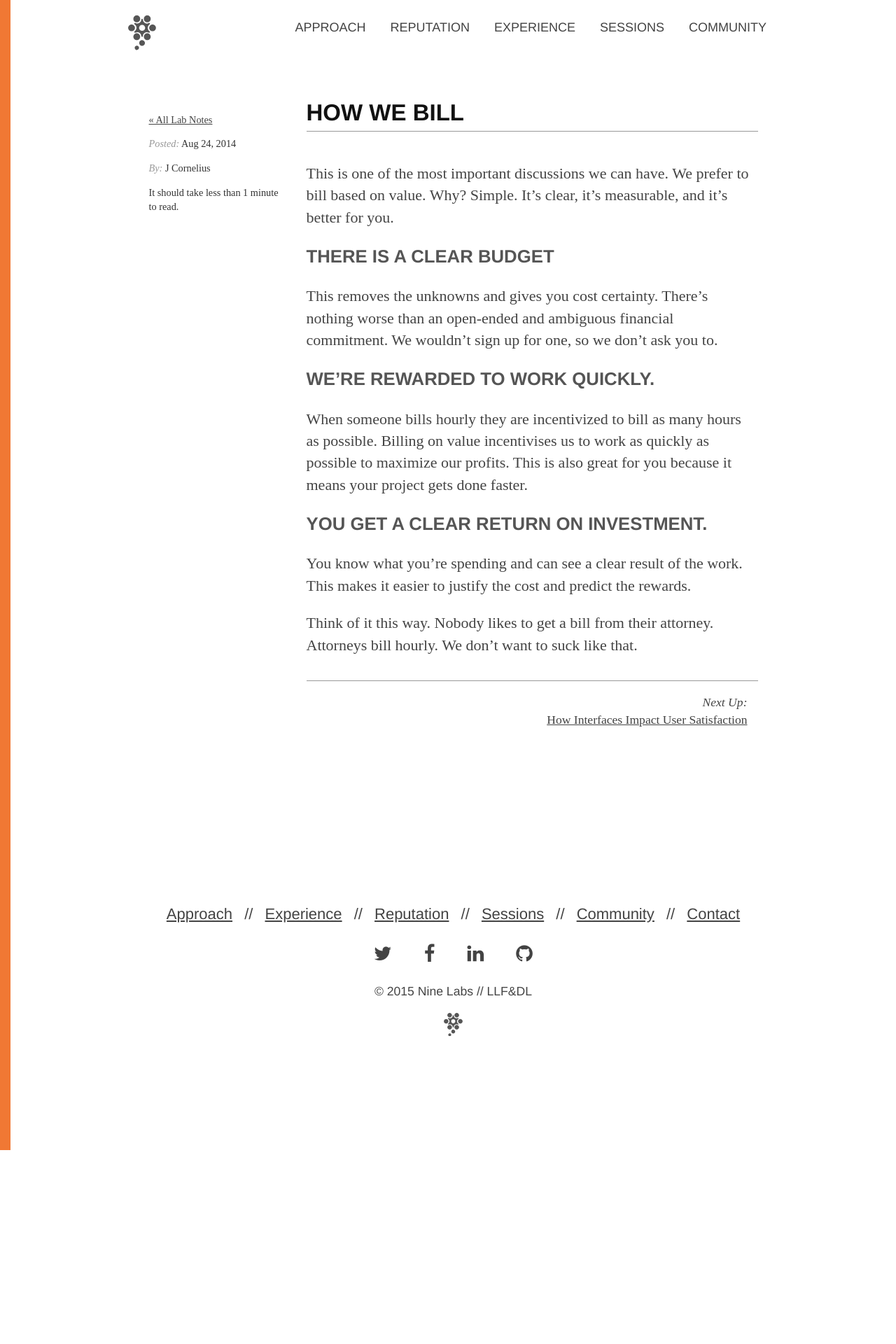
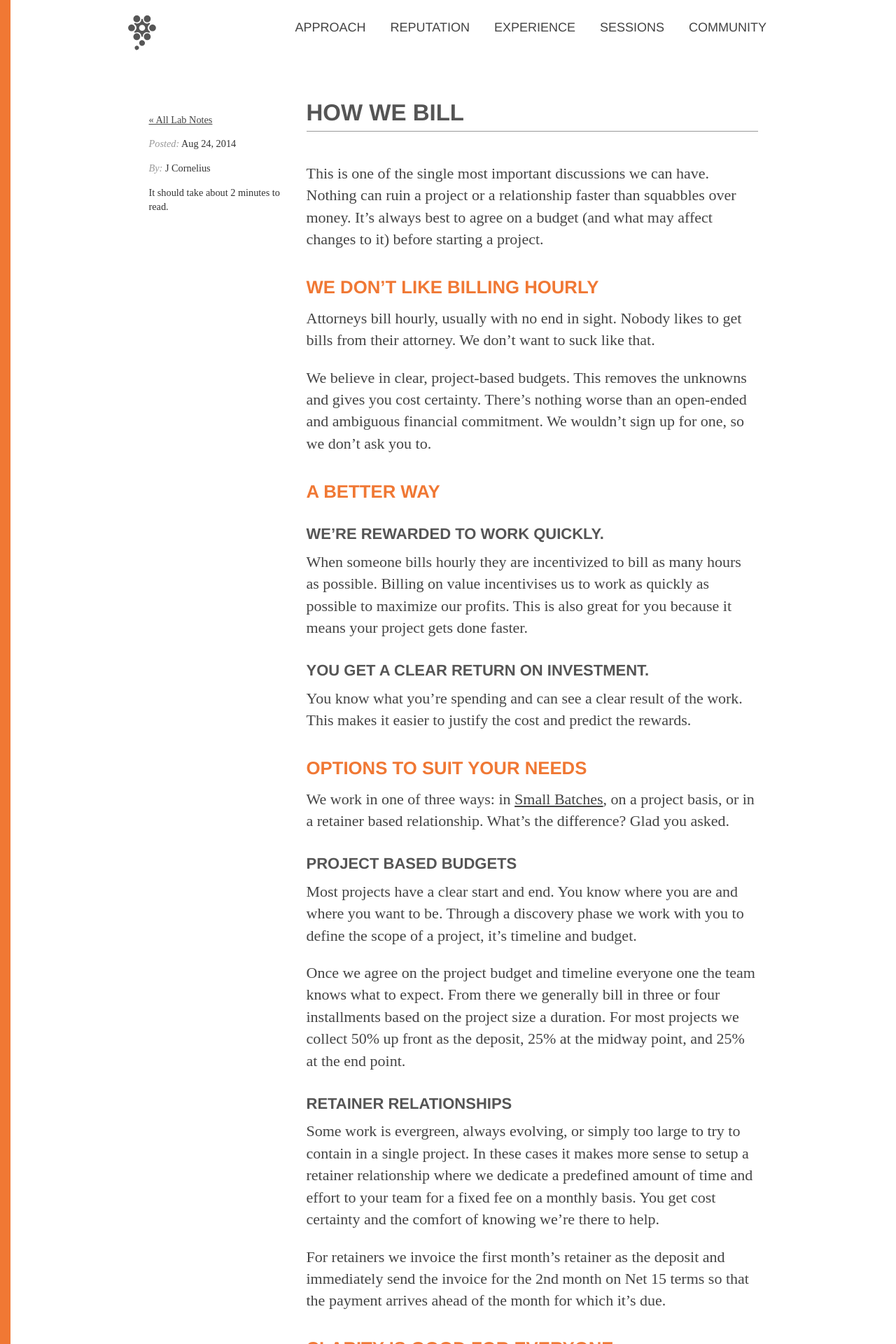
Before and after one commit to ninelabs/ninelabs.com, a Jekyll site: the page built from _posts/2014-08-24-how-we-bill.md, in a window 1280 px wide. Shown: the top 1920 px of the page at 70% size. Built offline with Jekyll 4.4.1, drawn with Linux system fonts in a browser that asks for light colours; nearby versions of some CDN libraries; Markdown is read by kramdown in place of the engine named in the settings; before the commit the page ends 1643 px from its top, so only the background shows below that; some of the changed text lies outside the part shown.

Commit message:
tweaked post header styles. updated the how we bill article.
Signed-off-by: J Cornelius <github@jcornelius.com>

```diff
--- a/_posts/2014-08-24-how-we-bill.md
+++ b/_posts/2014-08-24-how-we-bill.md
@@ -2,17 +2,36 @@
 layout: notes
 title: How We Bill
 author: J Cornelius
-category: playbook
+categories: [notes, playbook]
 ---
-This is one of the most important discussions we can have. We prefer to bill based on value. Why? Simple. It&rsquo;s clear, it&rsquo;s measurable, and it&rsquo;s better for you.
+This is one of the single most important discussions we can have. Nothing can ruin a project or a relationship faster than squabbles over money. It&rsquo;s always best to agree on a budget (and what may affect changes to it) before starting a project.
 
-### There is a clear budget
-This removes the unknowns and gives you cost certainty. There&rsquo;s nothing worse than an open-ended and ambiguous financial commitment. We wouldn&rsquo;t sign up for one, so we don&rsquo;t ask you to.
+### We Don&rsquo;t Like Billing Hourly
+Attorneys bill hourly, usually with no end in sight. Nobody likes to get bills from their attorney. We don&rsquo;t want to suck like that.
 
-### We&rsquo;re rewarded to work quickly.
+We believe in clear, project-based budgets. This removes the unknowns and gives you cost certainty. There&rsquo;s nothing worse than an open-ended and ambiguous financial commitment. We wouldn&rsquo;t sign up for one, so we don&rsquo;t ask you to.
+
+### A Better Way
+
+#### We&rsquo;re rewarded to work quickly.
 When someone bills hourly they are incentivized to bill as many hours as possible. Billing on value incentivises us to work as quickly as possible to maximize our profits. This is also great for you because it means your project gets done faster.
 
-### You get a clear return on investment.
+#### You get a clear return on investment.
 You know what you&rsquo;re spending and can see a clear result of the work. This makes it easier to justify the cost and predict the rewards.
 
-Think of it this way. Nobody likes to get a bill from their attorney. Attorneys bill hourly. We don&rsquo;t want to suck like that.
+### Options to Suit Your Needs
+
+We work in one of three ways: in [Small Batches](/sessions/), on a project basis, or in a retainer based relationship. What&rsquo;s the difference? Glad you asked.
+
+#### Project Based Budgets
+Most projects have a clear start and end. You know where you are and where you want to be. Through a discovery phase we work with you to define the scope of a project, it&rsquo;s timeline and budget.
+
+Once we agree on the project budget and timeline everyone one the team knows what to expect. From there we generally bill in three or four installments based on the project size a duration. For most projects we collect 50% up front as the deposit, 25% at the midway point, and 25% at the end point.
+
+#### Retainer Relationships
+Some work is evergreen, always evolving, or simply too large to try to contain in a single project. In these cases it makes more sense to setup a retainer relationship where we dedicate a predefined amount of time and effort to your team for a fixed fee on a monthly basis. You get cost certainty and the comfort of knowing we&rsquo;re there to help.
+
+For retainers we invoice the first month&rsquo;s retainer as the deposit and immediately send the invoice for the 2nd month on Net 15 terms so that the payment arrives ahead of the month for which it&rsquo;s due.
+
+### Clarity is Good For Everyone
+Being open and transparent about our billing practices helps make a difficult conversation easier. It&rsquo;s part of our core belief that working together is best when it&rsquo;s friendly and collaborative. The way it should be.
--- a/css/styles.css
+++ b/css/styles.css
@@ -1,5 +1,5 @@
 /*! normalize.css v2.1.3 | MIT License | git.io/normalize */
-/* line 22, ../_sass/_normalize.scss */
+/* line 11, ../_sass/_normalize.scss */
 article,
 aside,
 details,
@@ -15,7 +15,7 @@ summary {
   display: block;
 }
 
-/* line 32, ../_sass/_normalize.scss */
+/* line 30, ../_sass/_normalize.scss */
 audio,
 canvas,
 video {
@@ -28,7 +28,7 @@ audio:not([controls]) {
   height: 0;
 }
 
-/* line 52, ../_sass/_normalize.scss */
+/* line 51, ../_sass/_normalize.scss */
 [hidden],
 template {
   display: none;
@@ -56,7 +56,7 @@ a:focus {
   outline: thin dotted;
 }
 
-/* line 105, ../_sass/_normalize.scss */
+/* line 104, ../_sass/_normalize.scss */
 a:active,
 a:hover {
   outline: 0;
@@ -73,7 +73,7 @@ abbr[title] {
   border-bottom: 1px dotted;
 }
 
-/* line 136, ../_sass/_normalize.scss */
+/* line 135, ../_sass/_normalize.scss */
 b,
 strong {
   font-weight: bold;
@@ -97,7 +97,7 @@ mark {
   color: #000;
 }
 
-/* line 174, ../_sass/_normalize.scss */
+/* line 171, ../_sass/_normalize.scss */
 code,
 kbd,
 pre,
@@ -121,7 +121,7 @@ small {
   font-size: 80%;
 }
 
-/* line 208, ../_sass/_normalize.scss */
+/* line 207, ../_sass/_normalize.scss */
 sub,
 sup {
   font-size: 75%;
@@ -168,7 +168,7 @@ legend {
   padding: 0;
 }
 
-/* line 288, ../_sass/_normalize.scss */
+/* line 285, ../_sass/_normalize.scss */
 button,
 input,
 select,
@@ -178,19 +178,19 @@ textarea {
   margin: 0;
 }
 
-/* line 300, ../_sass/_normalize.scss */
+/* line 299, ../_sass/_normalize.scss */
 button,
 input {
   line-height: normal;
 }
 
-/* line 312, ../_sass/_normalize.scss */
+/* line 311, ../_sass/_normalize.scss */
 button,
 select {
   text-transform: none;
 }
 
-/* line 327, ../_sass/_normalize.scss */
+/* line 324, ../_sass/_normalize.scss */
 button,
 html input[type="button"],
 input[type="reset"],
@@ -199,13 +199,13 @@ input[type="submit"] {
   cursor: pointer;
 }
 
-/* line 337, ../_sass/_normalize.scss */
+/* line 336, ../_sass/_normalize.scss */
 button[disabled],
 html input[disabled] {
   cursor: default;
 }
 
-/* line 347, ../_sass/_normalize.scss */
+/* line 346, ../_sass/_normalize.scss */
 input[type="checkbox"],
 input[type="radio"] {
   box-sizing: border-box;
@@ -220,13 +220,13 @@ input[type="search"] {
   box-sizing: content-box;
 }
 
-/* line 371, ../_sass/_normalize.scss */
+/* line 370, ../_sass/_normalize.scss */
 input[type="search"]::-webkit-search-cancel-button,
 input[type="search"]::-webkit-search-decoration {
   -webkit-appearance: none;
 }
 
-/* line 380, ../_sass/_normalize.scss */
+/* line 379, ../_sass/_normalize.scss */
 button::-moz-focus-inner,
 input::-moz-focus-inner {
   border: 0;
@@ -255,7 +255,7 @@ main, .navigation {
   padding-left: 15px;
   padding-right: 15px;
 }
-/* line 13, ../_sass/_mixins.scss */
+/* line 12, ../_sass/_mixins.scss */
 main:before, .navigation:before, main:after, .navigation:after {
   content: " ";
   display: table;
@@ -270,7 +270,7 @@ main > div, .media, #home .trio, .logos, .names, .quotes, #team .the-huddle, .se
   clear: both;
   margin-bottom: 1em;
 }
-/* line 13, ../_sass/_mixins.scss */
+/* line 12, ../_sass/_mixins.scss */
 main > div:before, .media:before, #home .trio:before, .logos:before, .names:before, .quotes:before, #team .the-huddle:before, .session-options:before, .post-excerpt-container:before, .posts-page-navigation:before, main > div:after, .media:after, #home .trio:after, .logos:after, .names:after, .quotes:after, #team .the-huddle:after, .session-options:after, .post-excerpt-container:after, .posts-page-navigation:after {
   content: " ";
   display: table;
@@ -456,7 +456,7 @@ main > div .content {
 /* line 11, ../_sass/_scaffold.scss */
 html {
   font-size: 62.5%;
-  -webkit-tap-highlight-color: rgba(0, 0, 0, 0);
+  -webkit-tap-highlight-color: transparent;
 }
 
 /* line 16, ../_sass/_scaffold.scss */
@@ -464,11 +464,11 @@ body {
   font-family: "freight-sans-pro", "helvetica neue", helvetica, sans-serif;
   font-size: 22px;
   line-height: 1.42857;
-  color: #444444;
+  color: #444;
   background-color: white;
 }
 
-/* line 28, ../_sass/_scaffold.scss */
+/* line 25, ../_sass/_scaffold.scss */
 input,
 button,
 select,
@@ -482,9 +482,9 @@ textarea {
 a {
   color: #434343;
 }
-/* line 40, ../_sass/_scaffold.scss */
+/* line 39, ../_sass/_scaffold.scss */
 a:hover, a:focus {
-  color: #f07834;
+  color: #F07834;
 }
 /* line 44, ../_sass/_scaffold.scss */
 a:focus {
@@ -513,7 +513,7 @@ img {
   padding: 4px;
   line-height: 1.42857;
   background-color: white;
-  border: 1px solid #dddddd;
+  border: 1px solid #ddd;
   border-radius: 4px;
   display: inline-block;
   max-width: 100%;
@@ -619,7 +619,7 @@ hr {
 
 /* line 68, ../_sass/_nav.scss */
 .nav-toggle {
-  -webkit-tap-highlight-color: rgba(0, 0, 0, 0);
+  -webkit-tap-highlight-color: transparent;
   -webkit-touch-callout: none;
   -webkit-user-select: none;
   -moz-user-select: none;
@@ -677,7 +677,7 @@ hr {
   }
   /* line 116, ../_sass/_nav.scss */
   .nav-collapse ul li a:hover, .nav-collapse ul li a.active {
-    border-bottom: 5px solid #f07834;
+    border-bottom: 5px solid #F07834;
   }
 
   /* line 123, ../_sass/_nav.scss */
@@ -697,7 +697,7 @@ hr {
 }
 /* line 5, ../_sass/styles.scss */
 html {
-  border-left: 15px solid #f07834;
+  border-left: 15px solid #F07834;
 }
 @media (min-width: 768px) and (max-width: 991px) {
   /* line 5, ../_sass/styles.scss */
@@ -715,7 +715,7 @@ html {
 /* line 15, ../_sass/styles.scss */
 body {
   background-color: white;
-  color: #444444;
+  color: #444;
   font-family: "ff-tisa-web-pro", serif;
 }
 
@@ -751,7 +751,7 @@ section header hgroup h4, section header hgroup h5, section header hgroup h6 {
 
 /* line 47, ../_sass/styles.scss */
 h1, h2, h3, h4, h5, h6 {
-  color: #111111;
+  color: #111;
   font-family: "freight-sans-pro", "helvetica neue", helvetica, sans-serif;
   font-weight: bold;
   line-height: 1.15em;
@@ -776,7 +776,7 @@ h1, h2, h3, h4, h5, h6 {
 
 /* line 83, ../_sass/styles.scss */
 blockquote {
-  border-color: #f07834;
+  border-color: #F07834;
   border-style: solid;
   border-width: 0 0 0 4px;
   margin-left: 0;
@@ -830,7 +830,7 @@ blockquote i:before, blockquote em:before {
 }
 /* line 129, ../_sass/styles.scss */
 #home .trio {
-  border-top: 5px solid #f07834;
+  border-top: 5px solid #F07834;
   margin-top: 3em;
   padding-top: 2em;
 }
@@ -1034,81 +1034,93 @@ blockquote i:before, blockquote em:before {
   margin: 0;
 }
 /* line 354, ../_sass/styles.scss */
+.post-content h2, .post-content h3, .post-content h4 {
+  color: #555555;
+  margin-bottom: .5em;
+  margin-top: 1.5em;
+  padding-bottom: 0;
+}
+/* line 360, ../_sass/styles.scss */
 .post-content h3 {
-  color: #555555;
+  color: #F07834;
 }
-/* line 357, ../_sass/styles.scss */
+/* line 363, ../_sass/styles.scss */
+.post-content p {
+  margin-top: 0;
+  padding-top: 0;
+}
+/* line 367, ../_sass/styles.scss */
 .post-content .post-description {
   border-bottom: 1px solid #999999;
   font-size: .8em;
   margin-bottom: 4em;
   padding-bottom: 2em;
 }
-/* line 362, ../_sass/styles.scss */
+/* line 372, ../_sass/styles.scss */
 .post-content .post-description p {
   margin-bottom: 1em;
   padding: 0;
 }
-/* line 367, ../_sass/styles.scss */
+/* line 377, ../_sass/styles.scss */
 .post-content .post-disclaimer {
-  color: #f07834;
+  color: #F07834;
   font-style: italic;
 }
 
-/* line 372, ../_sass/styles.scss */
+/* line 382, ../_sass/styles.scss */
 .fa.highlight {
-  color: #f07834;
+  color: #F07834;
 }
 
-/* line 382, ../_sass/styles.scss */
+/* line 392, ../_sass/styles.scss */
 .labnotes iframe.twitter-tweet {
   margin-left: 40px !important;
 }
 
-/* line 387, ../_sass/styles.scss */
+/* line 397, ../_sass/styles.scss */
 .posts-page-navigation {
   border-top: 1px solid #999999;
   font-size: .8em;
   margin-top: 2em;
   padding-top: 1em;
 }
-/* line 396, ../_sass/styles.scss */
+/* line 406, ../_sass/styles.scss */
 .posts-page-navigation .right {
   text-align: right;
 }
 
-/* line 408, ../_sass/styles.scss */
+/* line 418, ../_sass/styles.scss */
 .docs .post ol li {
   list-style-type: decimal;
   padding-top: .75em;
   margin-bottom: .125em;
 }
-/* line 412, ../_sass/styles.scss */
+/* line 422, ../_sass/styles.scss */
 .docs .post ol li ol li {
   list-style-type: lower-latin;
 }
-/* line 414, ../_sass/styles.scss */
+/* line 424, ../_sass/styles.scss */
 .docs .post ol li ol li ol li {
   list-style-type: lower-roman;
 }
 
-/* line 426, ../_sass/styles.scss */
+/* line 436, ../_sass/styles.scss */
 .footer-contact {
   border-bottom: 1px solid #999999;
   border-top: 1px solid #999999;
   margin-top: 2em;
   padding-bottom: 1em;
 }
-/* line 431, ../_sass/styles.scss */
+/* line 441, ../_sass/styles.scss */
 .footer-contact h2 {
   margin-bottom: 0;
 }
-/* line 434, ../_sass/styles.scss */
+/* line 444, ../_sass/styles.scss */
 .footer-contact p {
   margin-top: 0;
 }
 
-/* line 443, ../_sass/styles.scss */
+/* line 453, ../_sass/styles.scss */
 #contact h2 {
   font-family: "ff-tisa-web-pro", serif;
   font-style: italic;
@@ -1116,37 +1128,37 @@ blockquote i:before, blockquote em:before {
   text-transform: none;
 }
 
-/* line 450, ../_sass/styles.scss */
+/* line 460, ../_sass/styles.scss */
 .contact-options {
   margin-bottom: 3em;
 }
 
-/* line 454, ../_sass/styles.scss */
+/* line 464, ../_sass/styles.scss */
 .contact-option {
   font-size: 1.25em;
   margin: 0;
   padding: 0;
 }
 
-/* line 463, ../_sass/styles.scss */
+/* line 473, ../_sass/styles.scss */
 #jobs .job, #jobs .how-we-work, #jobs .get-in-touch {
-  border-top: 1px solid #f07834;
+  border-top: 1px solid #F07834;
 }
-/* line 466, ../_sass/styles.scss */
+/* line 476, ../_sass/styles.scss */
 #jobs .job {
   padding: 1.5em;
 }
-/* line 468, ../_sass/styles.scss */
+/* line 478, ../_sass/styles.scss */
 #jobs .job .fa {
   color: #9fe32c;
 }
-/* line 471, ../_sass/styles.scss */
+/* line 481, ../_sass/styles.scss */
 #jobs .job .job-meta {
   color: #aaa;
   font-size: .9em;
 }
 
-/* line 481, ../_sass/styles.scss */
+/* line 491, ../_sass/styles.scss */
 footer {
   font-family: "freight-sans-pro", "helvetica neue", helvetica, sans-serif;
   margin: 0;
@@ -1154,35 +1166,35 @@ footer {
   text-align: center;
 }
 @media (max-width: 767px) {
-  /* line 481, ../_sass/styles.scss */
+  /* line 491, ../_sass/styles.scss */
   footer {
     padding: 0 0 2em;
   }
 }
-/* line 489, ../_sass/styles.scss */
+/* line 499, ../_sass/styles.scss */
 footer nav {
   margin: 1.5em 0 1em;
 }
-/* line 491, ../_sass/styles.scss */
+/* line 501, ../_sass/styles.scss */
 footer nav a {
   padding: 0 .5em;
 }
-/* line 495, ../_sass/styles.scss */
+/* line 505, ../_sass/styles.scss */
 footer .social {
   margin-bottom: 1em;
 }
-/* line 497, ../_sass/styles.scss */
+/* line 507, ../_sass/styles.scss */
 footer .social a {
   display: inline-block;
   font-size: 1.25em;
   margin: 0 20px;
 }
-/* line 503, ../_sass/styles.scss */
+/* line 513, ../_sass/styles.scss */
 footer .copyright {
   font-size: .8em;
 }
 
-/* line 519, ../_sass/styles.scss */
+/* line 529, ../_sass/styles.scss */
 pre {
   border: none;
   padding: 0;
```
Also changed, not shown: _sass/styles.scss (+11 -1 lines), css/styleguide.css (+106 -94 lines).
